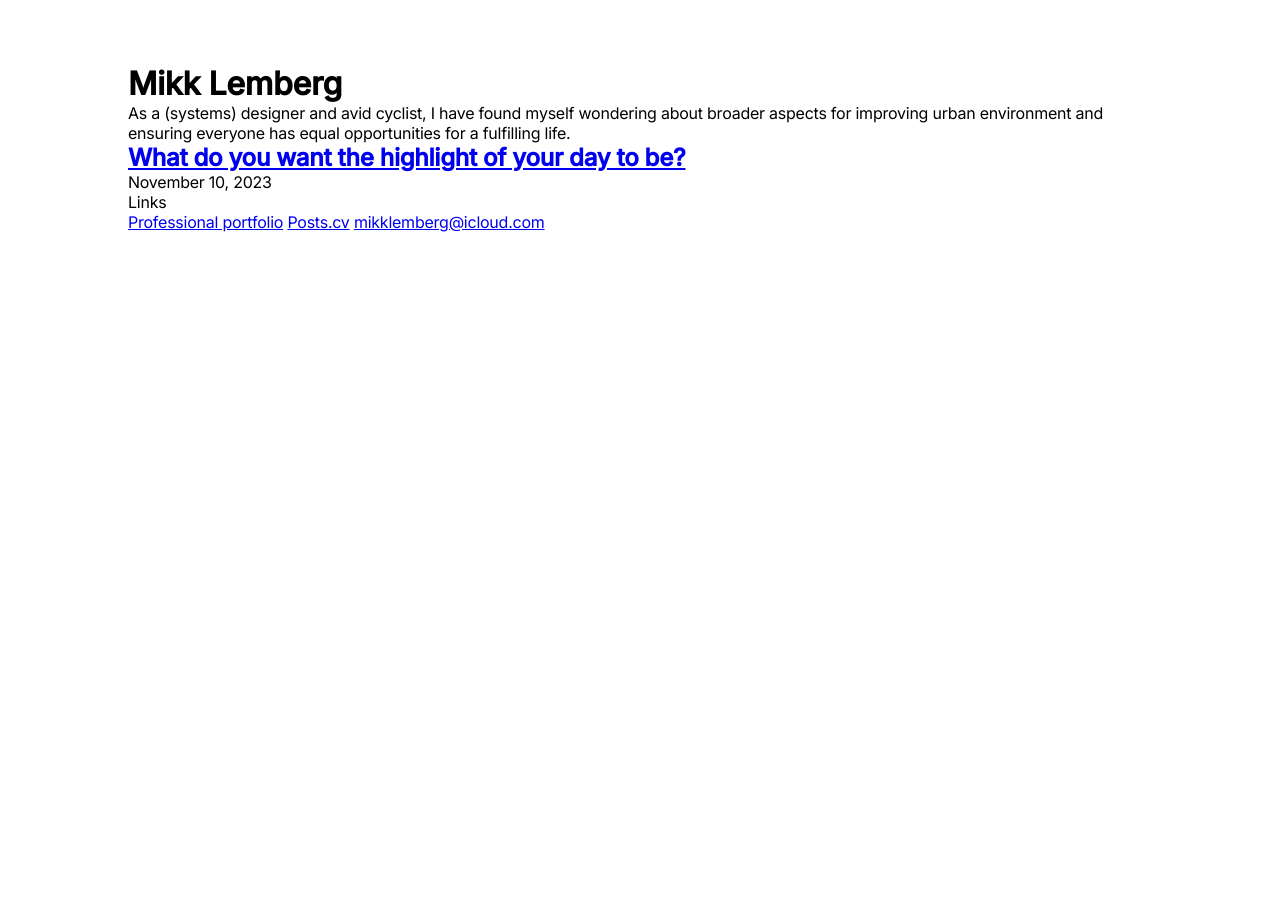
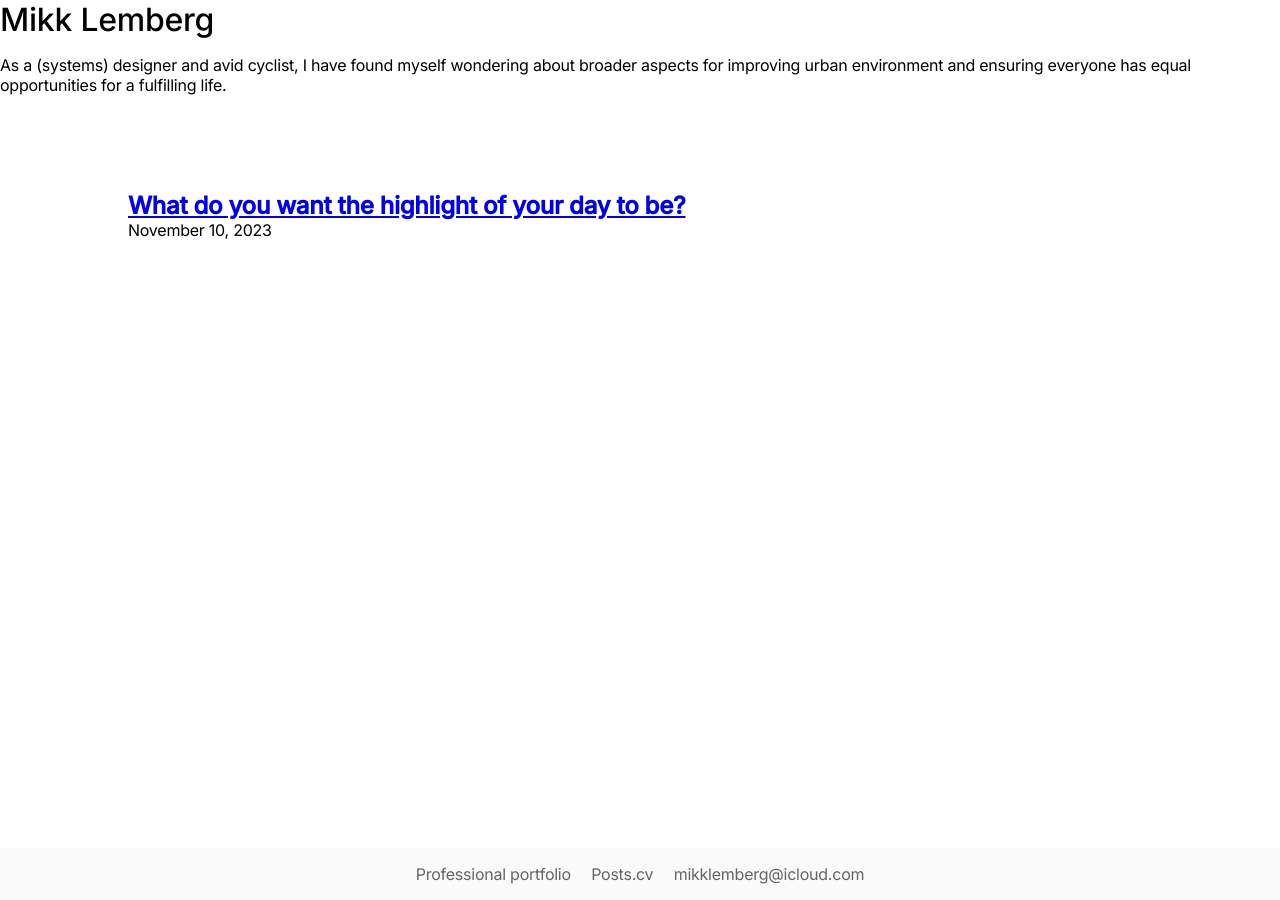
Before and after one commit to mikklemberg/My-personal-notes, a Jekyll site: the page built from README.md, in a window 1280 px wide. Built offline with Jekyll 4.4.1, drawn with Linux system fonts in a browser that asks for light colours; our own code applies the rules of GitHub Pages for plain Markdown files.

Commit message:
Update default.html

```diff
--- a/_layouts/default.html
+++ b/_layouts/default.html
@@ -1,20 +1,18 @@
 <!DOCTYPE html>
 <html lang="en">
-
 <head>
     <meta charset="UTF-8">
-    <meta name="viewport" content="width=device-width, initial-scale=1">
+    <meta name="viewport" content="width=device-width, initial-scale=1.0">
     <title>Mikk Lemberg's Blog</title>
-    <link rel="stylesheet" href="https://mikklemberg.github.io/test/assets/css/style.css">
+    <link rel="stylesheet" href="{{ '/assets/css/style.css' | relative_url }}">
 </head>
-
 <body>
-    <div class="container">
-        <header class="blog-header">
+    <header class="header">
         <h1>Mikk Lemberg</h1>
         <p>As a (systems) designer and avid cyclist, I have found myself wondering about broader aspects for improving urban environment and ensuring everyone has equal opportunities for a fulfilling life.</p>
     </header>
 
+    <div class="container">
         <!-- Dynamic Posts Section -->
         <section class="posts">
             {% for post in site.posts %}
@@ -24,20 +22,12 @@
             </article>
             {% endfor %}
         </section>
+    </div>
 
-
-
-
-
-
-
-        <footer class="blog-footer">
-            <p>Links</p>
+    <footer class="footer">
         <a href="https://mikklemberg.ee">Professional portfolio</a>
         <a href="httsp://posts.cv/mikk">Posts.cv</a>
         <a href="mailto:mikklemberg@icloud.com">mikklemberg@icloud.com</a>
     </footer>
-    </div>
 </body>
-
 </html>
```
Lines whose indentation alone changed are shown as unchanged.
